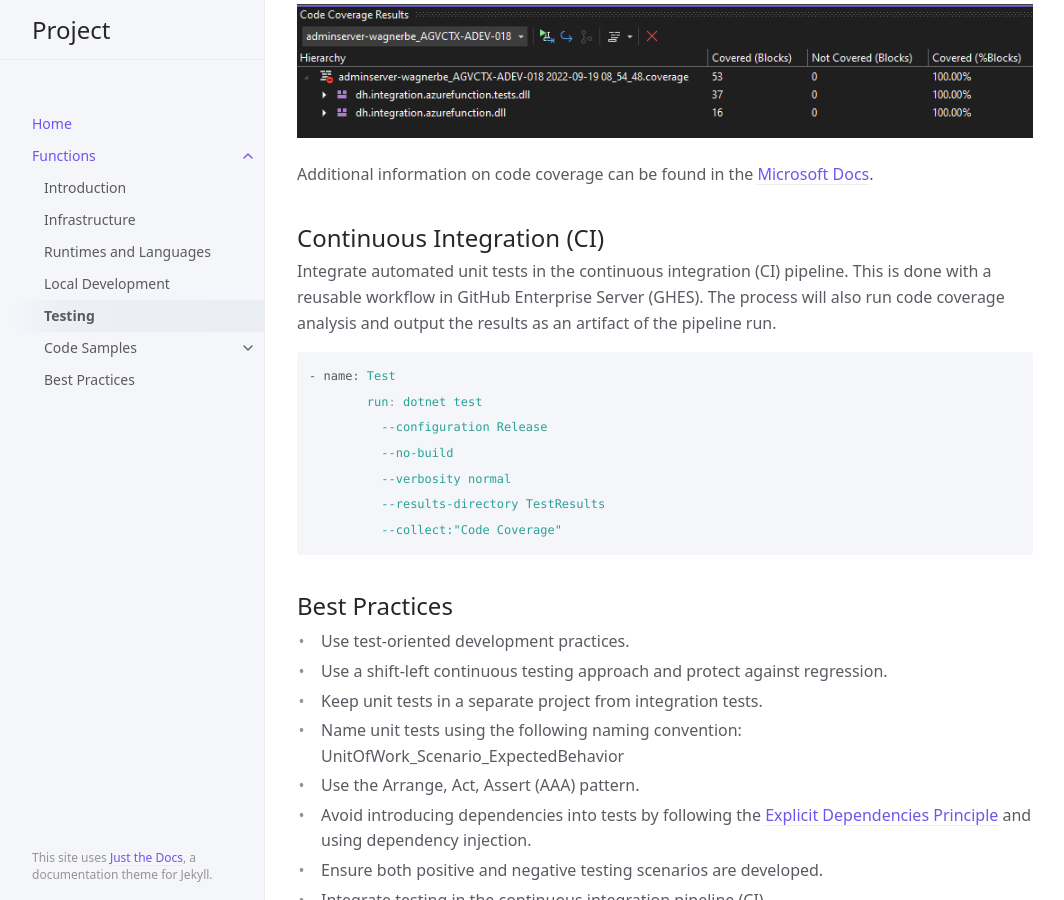
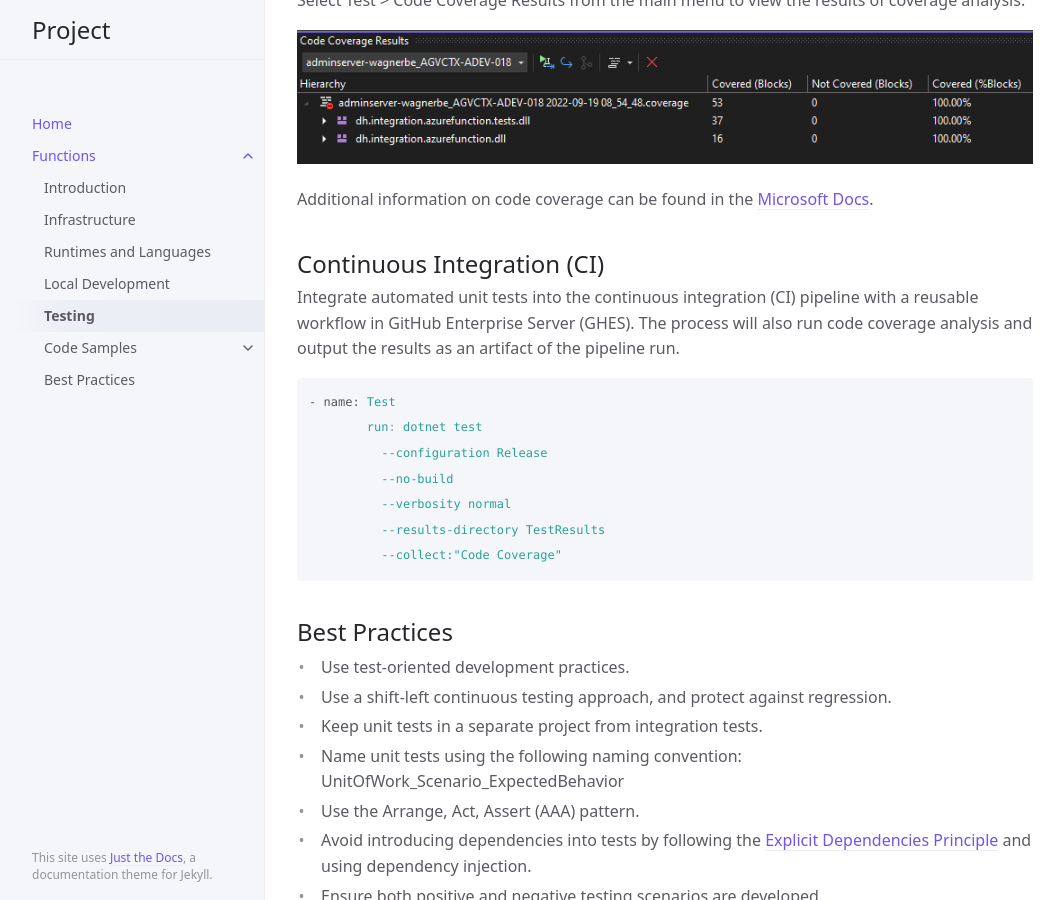
Before and after one commit to bwagner77/docs-test, a Jekyll site: the page built from function/testing.md, in a window 1280 px wide and 900 px high, scrolled down 4883 px. Shown: the whole window, without its empty margins (107-1171 px from the left). Built offline with Jekyll 4.4.1, drawn with Linux system fonts in a browser that asks for light colours; some of the changed text lies outside the part shown.

Commit message:
Function documentation updated.

````diff
--- a/function/testing.md
+++ b/function/testing.md
@@ -42,9 +42,9 @@ DH.{Integration}.AzureFunction.Tests
 
 ![xUnitAddProject](../assets/images/function-xunit-configure-project.png)
 
-### 3. Add a function project reference
+### 3. Add function project reference
 
-In the test project, add a reference to the function project. Your solution
+In the test project add a reference to the function project. Your solution
 structure should look similar to the following.
 
 ![TestProjectStructure](../assets/images/function-test-project-structure.png)
@@ -144,10 +144,10 @@ Additional information on code coverage can be found in the
 
 ## Continuous Integration (CI)
 
-Integrate automated unit tests in the continuous integration (CI) pipeline.
-This is done with a reusable workflow in GitHub Enterprise Server (GHES).
-The process will also run code coverage analysis and output the results as
-an artifact of the pipeline run.
+Integrate automated unit tests into the continuous integration (CI) pipeline
+with a reusable workflow in GitHub Enterprise Server (GHES). The process will
+also run code coverage analysis and output the results as an artifact of
+the pipeline run.
 
 ``` yaml
 - name: Test
@@ -162,7 +162,7 @@ an artifact of the pipeline run.
 ## Best Practices
 
 - Use test-oriented development practices.
-- Use a shift-left continuous testing approach and protect against regression.
+- Use a shift-left continuous testing approach, and protect against regression.
 - Keep unit tests in a separate project from integration tests.
 - Name unit tests using the following naming convention: UnitOfWork_Scenario_ExpectedBehavior
 - Use the Arrange, Act, Assert (AAA) pattern.
````
Also changed, not shown: other parts of function/testing.md (+3 -3 lines).
